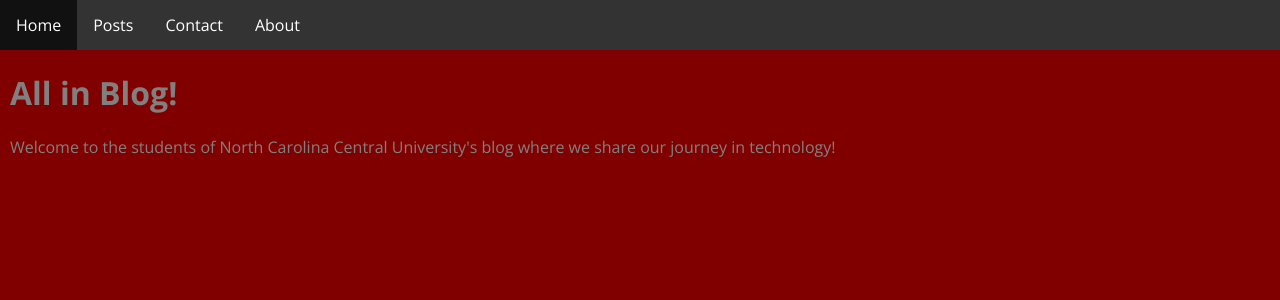
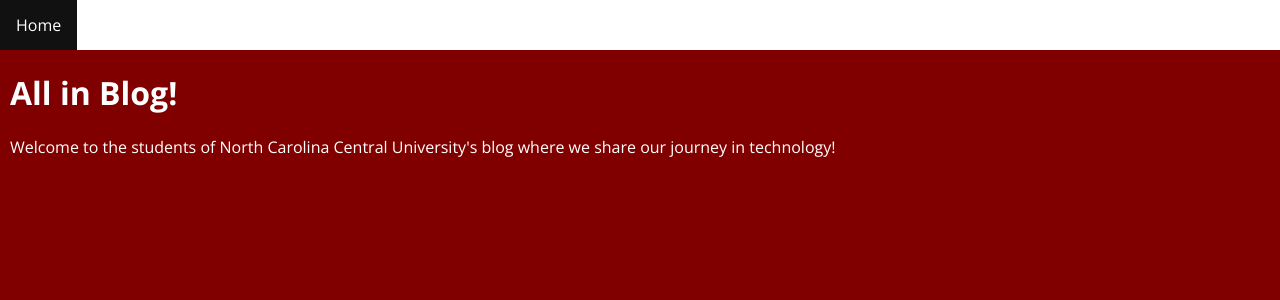
Before and after one commit to Dbryant58/blogproject, a Jekyll site: the page built from index.html, in a window 1280 px wide. Shown: the top 300 px of the page. Built offline with Jekyll 4.4.1, drawn with Linux system fonts in a browser that asks for light colours.

Commit message:
Update styles.scss

```diff
--- a/_sass/styles.scss
+++ b/_sass/styles.scss
@@ -3,7 +3,7 @@
 body {
     font-family: "Open Sans";
     margin: 0px;
-    color: gray;
+    color: white;
     background-color: #800000;
 }
 
@@ -13,7 +13,7 @@ body {
         margin: 0;
         padding: 0;
         overflow: hidden;
-        background-color: #333;
+        background-color: #ffffff;
     }
 
     li {
```
